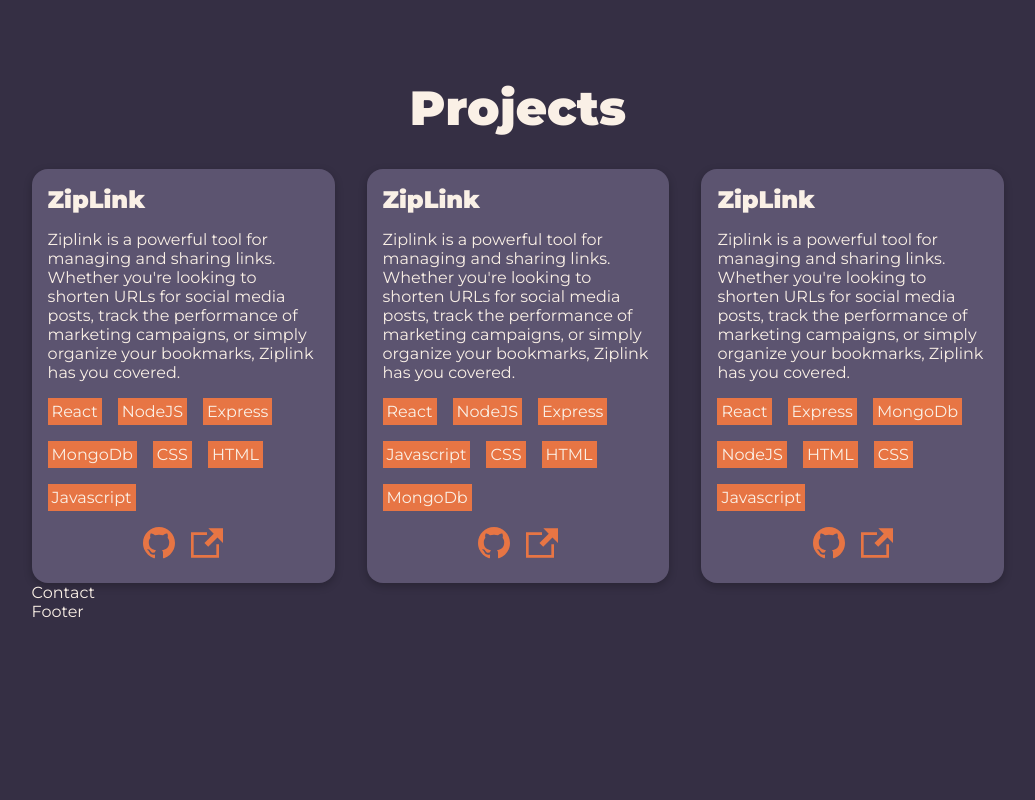
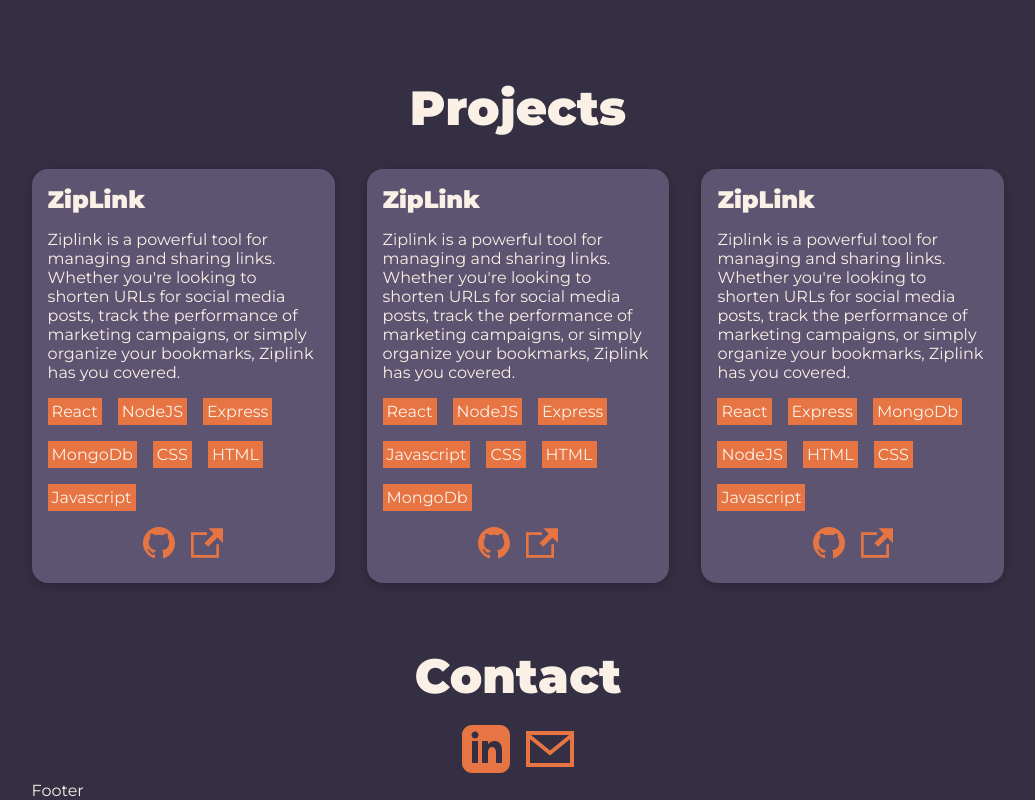
Before and after one commit to Tom-Pierce/portfolio, a React (Vite) app: page / in a window 1280 px wide. Shown: the part 721-1521 px from the top of the page, without its empty margins (122-1157 px from the left). Before the commit the page ends 1342 px from the top, so only its background shows below. Built offline with nearby package versions, Linux system fonts and the light colour scheme.

Commit message:
contact section

```diff
--- a/src/components/Contact.jsx
+++ b/src/components/Contact.jsx
@@ -1,4 +1,42 @@
+import styles from "../css/Contact.module.css";
+
 const Contact = () => {
-  return <section>Contact</section>;
+  return (
+    <section className={styles.contactSection}>
+      <h2 className={styles.title}>Contact</h2>
+      <div className={styles.center}>
+        <ul className={styles.contactBar}>
+          <li>
+            <a href="https://www.linkedin.com">
+              <svg
+                className={styles.icon}
+                xmlns="http://www.w3.org/2000/svg"
+                viewBox="0 0 24 24"
+              >
+                <path
+                  d="M19 0h-14c-2.761 0-5 2.239-5 5v14c0 2.761 2.239 5 5 5h14c2.762 0 5-2.239 5-5v-14c0-2.761-2.238-5-5-5zm-11 19h-3v-11h3v11zm-1.5-12.268c-.966 0-1.75-.79-1.75-1.764s.784-1.764 1.75-1.764 1.75.79 1.75 1.764-.783 1.764-1.75 1.764zm13.5 12.268h-3v-5.604c0-3.368-4-3.113-4 0v5.604h-3v-11h3v1.765c1.396-2.586 7-2.777 7 2.476v6.759z"
+                  fill="currentColor"
+                />
+              </svg>
+            </a>
+          </li>
+          <li>
+            <a href="mailto:tompierce4@gmail.com">
+              <svg
+                className={styles.icon}
+                xmlns="http://www.w3.org/2000/svg"
+                viewBox="0 0 24 24"
+              >
+                <path
+                  d="M0 3v18h24v-18h-24zm21.518 2l-9.518 7.713-9.518-7.713h19.036zm-19.518 14v-11.817l10 8.104 10-8.104v11.817h-20z"
+                  fill="currentColor"
+                />
+              </svg>
+            </a>
+          </li>
+        </ul>
+      </div>
+    </section>
+  );
 };
 export default Contact;
--- /dev/null
+++ b/src/css/Contact.module.css
@@ -0,0 +1,21 @@
+.title {
+  text-align: center;
+  font-weight: 900;
+  font-size: 3rem;
+  margin-top: 4rem;
+}
+
+.center {
+  display: flex;
+  justify-content: center;
+}
+.contactBar {
+  display: flex;
+  gap: 1rem;
+  margin-top: 1.25rem;
+}
+
+.icon {
+  height: 3rem;
+  margin-bottom: 0.5rem;
+}
```
